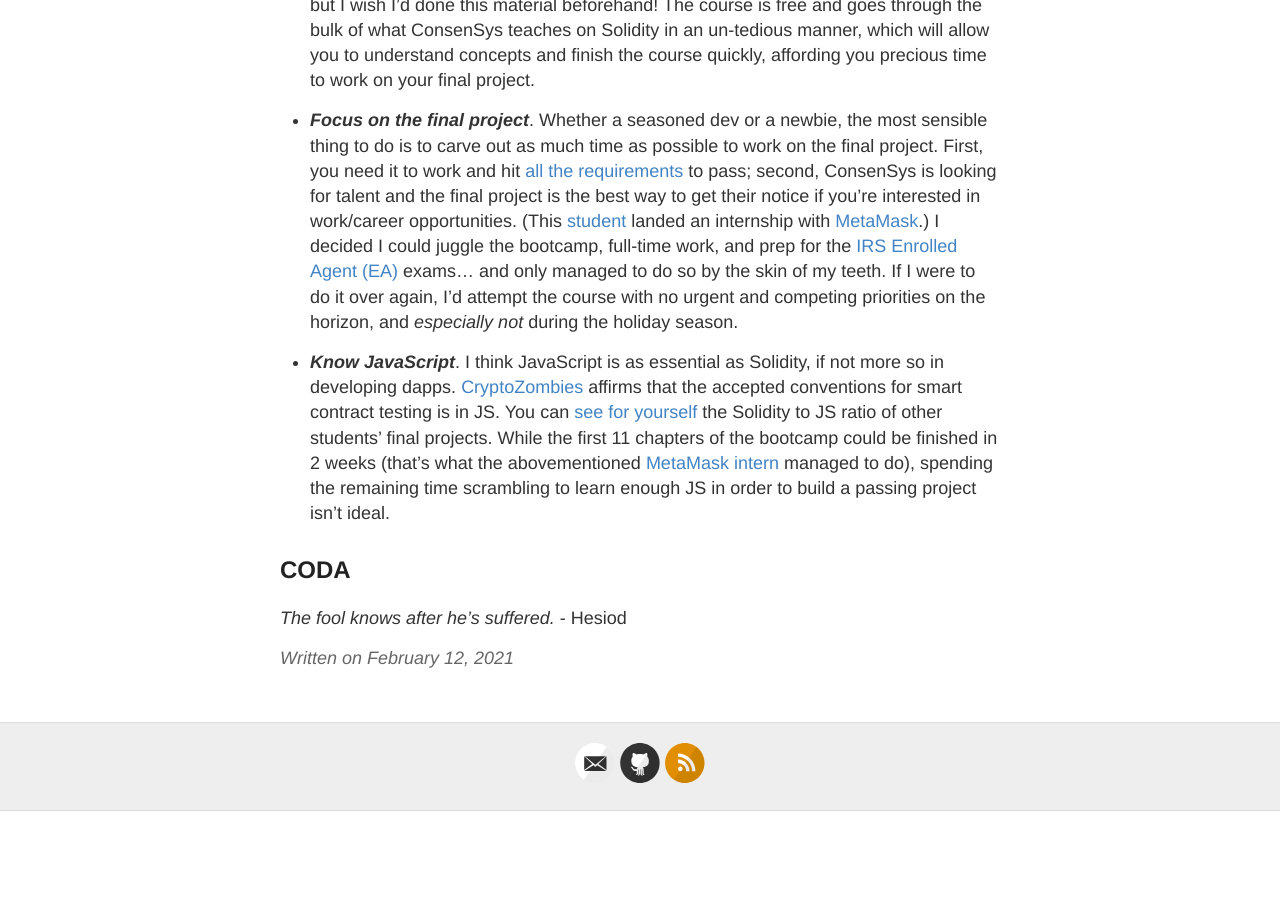
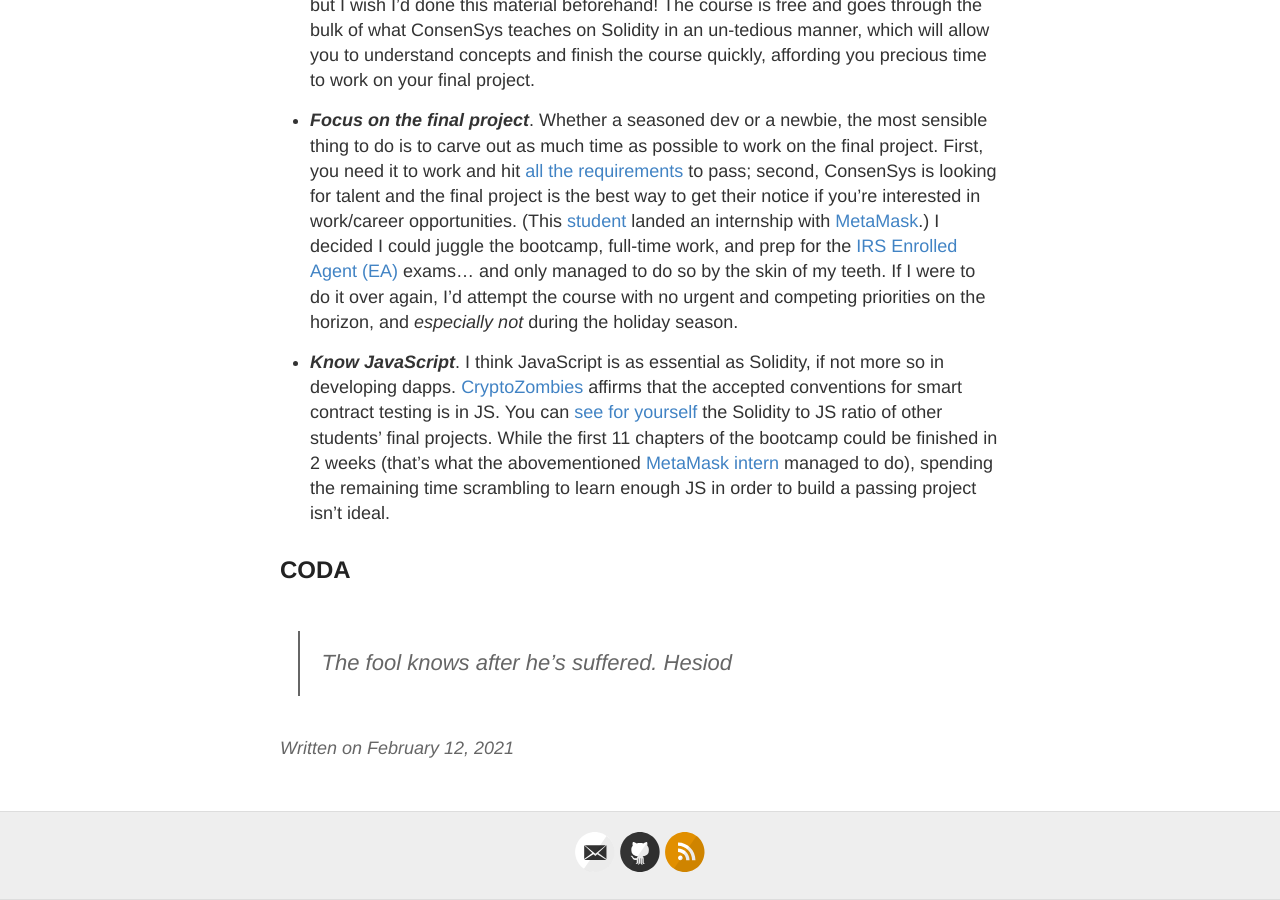
Before and after one commit to poastmil/junsunglee.com, a Jekyll site: the page built from _posts/2021-2-12-ConsenSys-Blockchain-Developer-Bootcamp.md, in a window 1280 px wide and 900 px high, scrolled down 3681 px. Built offline with Jekyll 4.4.1, drawn with Linux system fonts in a browser that asks for light colours; before the commit the page ends 4492 px from its top, so only the background shows below that.

Commit message:
Updated quote format

```diff
--- a/_posts/2021-2-12-ConsenSys-Blockchain-Developer-Bootcamp.md
+++ b/_posts/2021-2-12-ConsenSys-Blockchain-Developer-Bootcamp.md
@@ -67,5 +67,5 @@
 
 
 ## CODA
-
-*The fool knows after he's suffered.*  - Hesiod
+> The fool knows after he's suffered.
+> Hesiod
```
